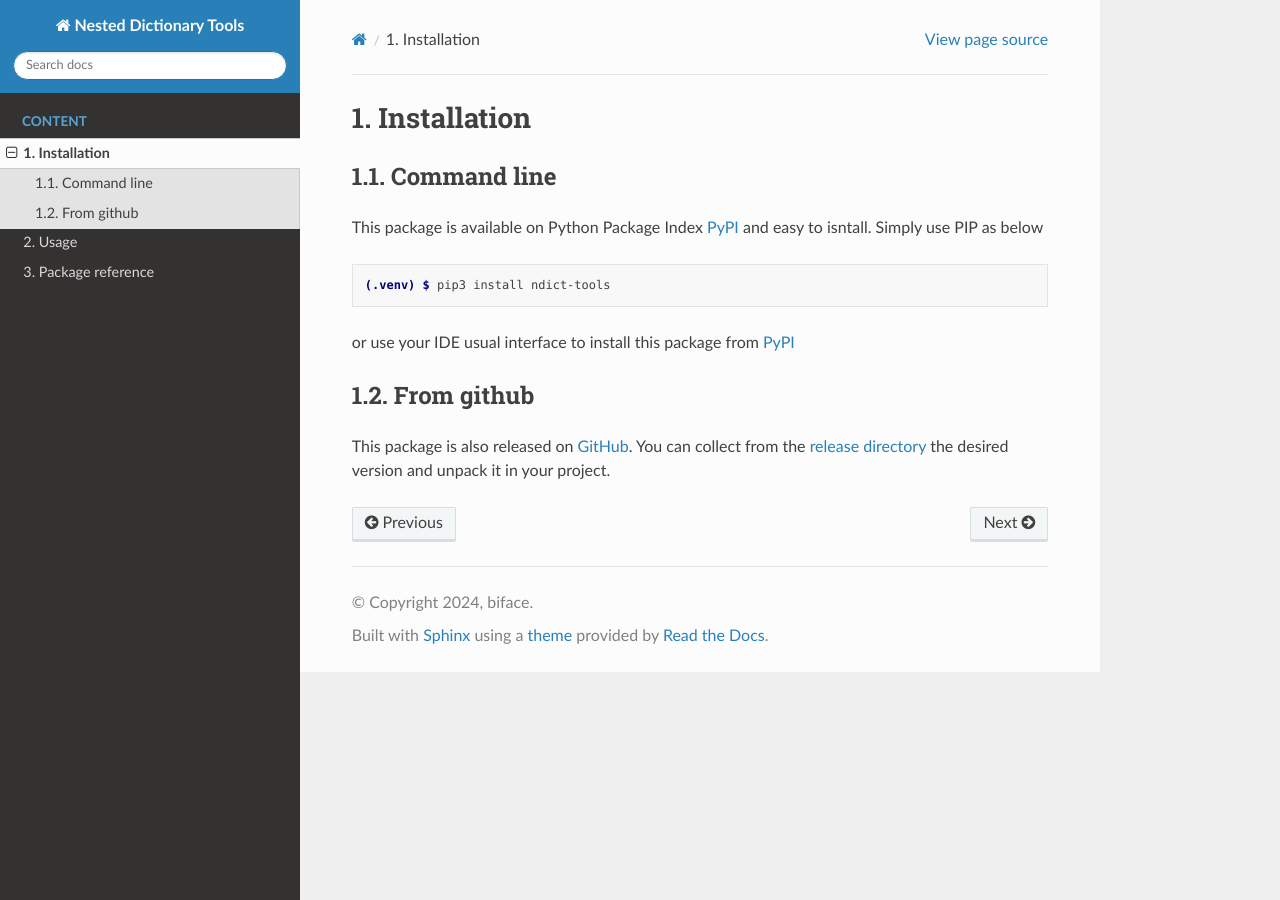
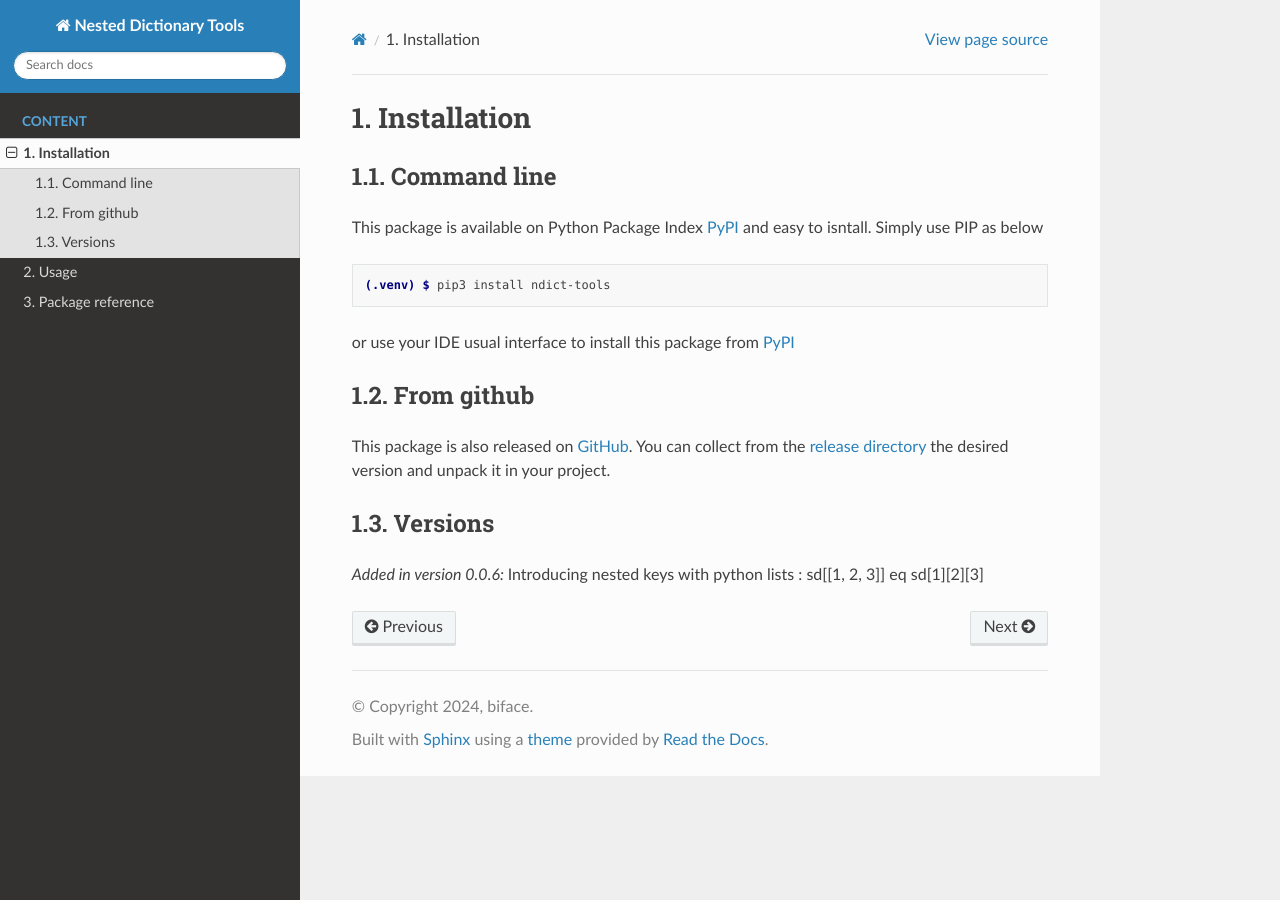
Before and after one commit to biface/ndt, a Sphinx documentation site: the page built from docs/source/install.rst, in a window 1280 px wide. Built offline with Sphinx 7.4.7 and the Read the Docs theme 3.1.0, drawn with Linux system fonts in a browser that asks for light colours.

Commit message:
Docs:Updating documentation.

```diff
--- a/docs/source/api.rst
+++ b/docs/source/api.rst
@@ -25,6 +25,11 @@ Tools
     .. autoattribute:: indent
     .. autoattribute:: default_factory
     .. automethod:: __str__()
+    .. automethod:: __copy__()
+    .. automethod:: __deepcopy__()
+    .. automethod:: __setitem__()
+    .. automethod:: __getitem__()
+    .. automethod:: __delitem__()
     .. automethod:: unpacked_items()
     .. automethod:: unpacked_keys()
     .. automethod:: unpacked_values()
--- a/docs/source/conf.py
+++ b/docs/source/conf.py
@@ -45,4 +45,4 @@ language = 'en'
 # https://www.sphinx-doc.org/en/master/usage/configuration.html#options-for-html-output
 
 html_theme = 'sphinx_rtd_theme'
-html_static_path = ['source/_static']
+html_static_path = ['_static']
--- a/docs/source/install.rst
+++ b/docs/source/install.rst
@@ -20,3 +20,9 @@ From github
 This package is also released on `GitHub <https://github.com/biface/ndt>`_. You can collect from
 the `release directory <https://github.com/biface/ndt/releases>`_ the desired version and unpack
 it in your project.
+
+Versions
+--------
+
+.. versionadded:: 0.0.6
+    Introducing nested keys with python lists : sd[[1, 2, 3]] eq sd[1][2][3]
```
Also changed, not shown: LICENSE.md, 1 other file.
